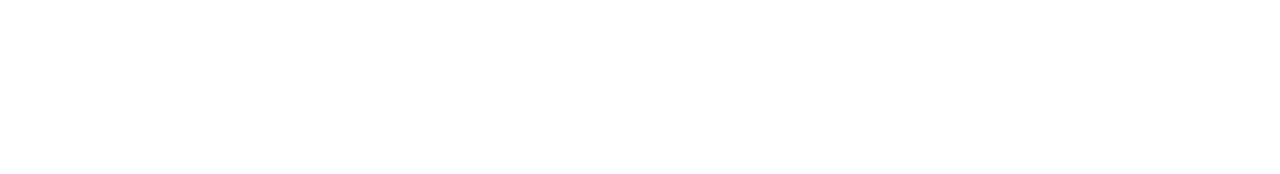
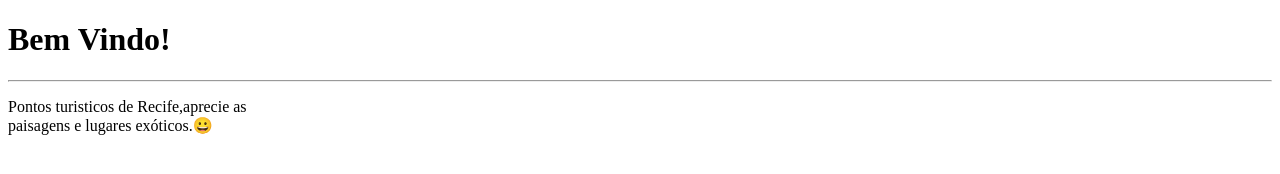
Before and after one commit to MTSampa-io1999/Primeiros-projetos-sites, a plain HTML site: page Projet1/index.html in a window 1280 px wide. Drawn offline with Linux system fonts and the light colour scheme.

Commit message:
Máis algumas alterações no site
alterações

```diff
--- a/Projet1/index.html
+++ b/Projet1/index.html
@@ -6,7 +6,10 @@
     <meta name="viewport" content="width=device-width, initial-scale=1.0">
     <title>Turismo Recife</title>
 </head>
-<body>
+<body><h1>Bem Vindo!</h1>
+    <hr>
+    <p>Pontos turisticos de Recife,aprecie as <br> paisagens e lugares exóticos.&#x1F600</p>
+
 
 </body>
 </html>
```
